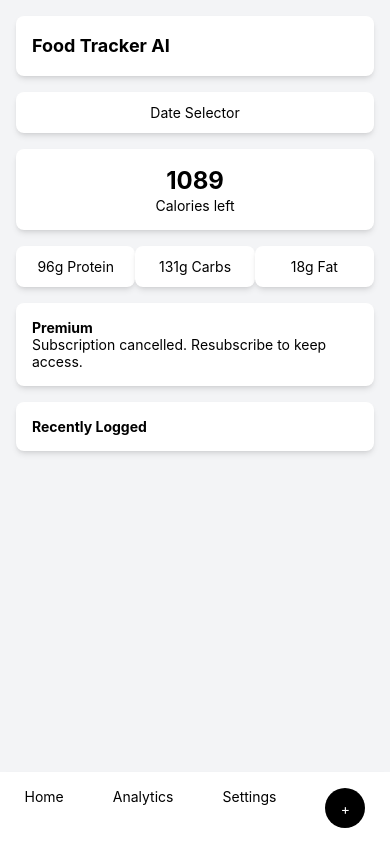
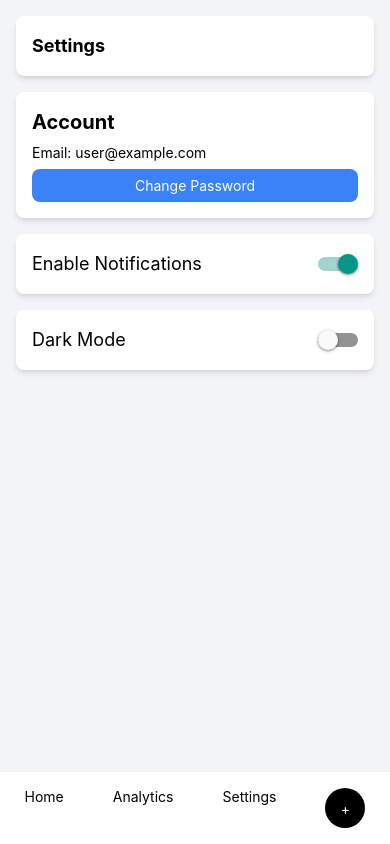
Before and after one commit to adnjoo/food-frame, a React Native app: screen /Settings in a window 390 px wide. Built offline with nearby package versions, Linux system fonts and the light colour scheme.

Commit message:
settings (#23)
* qwe

* a

```diff
--- a/components/BottomNav.tsx
+++ b/components/BottomNav.tsx
@@ -12,7 +12,7 @@ export default function BottomNav() {
       <TouchableOpacity onPress={() => navigation.navigate('Analytics')}>
         <Text>Analytics</Text>
       </TouchableOpacity>
-      <TouchableOpacity>
+      <TouchableOpacity onPress={() => navigation.navigate('Settings')}>
         <Text>Settings</Text>
       </TouchableOpacity>
       <View className="h-10 w-10 items-center justify-center rounded-full bg-black">
--- a/components/Navigator.tsx
+++ b/components/Navigator.tsx
@@ -5,6 +5,7 @@ import { SafeAreaView, View } from 'react-native';
 import BottomNav from './BottomNav';
 import AnalyticsScreen from './screens/Analytics';
 import HomeScreen from './screens/Home';
+import SettingsScreen from './screens/Settings';
 
 const Stack = createNativeStackNavigator();
 
@@ -13,9 +14,10 @@ export default function Navigator() {
     <NavigationContainer>
       <SafeAreaView style={{ flex: 1, backgroundColor: 'white' }}>
         <View style={{ flex: 1 }}>
-          <Stack.Navigator screenOptions={{ headerShown: false }}>
+          <Stack.Navigator screenOptions={{ headerShown: false, animation: 'none' }}>
             <Stack.Screen name="Home" component={HomeScreen} />
             <Stack.Screen name="Analytics" component={AnalyticsScreen} />
+            <Stack.Screen name="Settings" component={SettingsScreen} />
           </Stack.Navigator>
           <BottomNav />
         </View>
--- /dev/null
+++ b/components/screens/Settings.tsx
@@ -0,0 +1,37 @@
+import { Text, View, Switch, TouchableOpacity } from 'react-native';
+import { useState } from 'react';
+
+export default function SettingsScreen() {
+  const [notificationsEnabled, setNotificationsEnabled] = useState(true);
+  const [darkMode, setDarkMode] = useState(false);
+
+  return (
+    <View className="flex-1 bg-gray-100 p-4">
+      {/* Header */}
+      <View className="rounded-lg bg-white p-4 shadow-md">
+        <Text className="text-lg font-bold">Settings</Text>
+      </View>
+
+      {/* Account Section */}
+      <View className="mt-4 rounded-lg bg-white p-4 shadow-md">
+        <Text className="text-xl font-bold">Account</Text>
+        <Text className="mt-2">Email: user@example.com</Text>
+        <TouchableOpacity className="mt-2 rounded-lg bg-blue-500 p-2">
+          <Text className="text-center text-white">Change Password</Text>
+        </TouchableOpacity>
+      </View>
+
+      {/* Notifications */}
+      <View className="mt-4 flex-row items-center justify-between rounded-lg bg-white p-4 shadow-md">
+        <Text className="text-lg">Enable Notifications</Text>
+        <Switch value={notificationsEnabled} onValueChange={setNotificationsEnabled} />
+      </View>
+
+      {/* Theme Selection */}
+      <View className="mt-4 flex-row items-center justify-between rounded-lg bg-white p-4 shadow-md">
+        <Text className="text-lg">Dark Mode</Text>
+        <Switch value={darkMode} onValueChange={setDarkMode} />
+      </View>
+    </View>
+  );
+}
```
